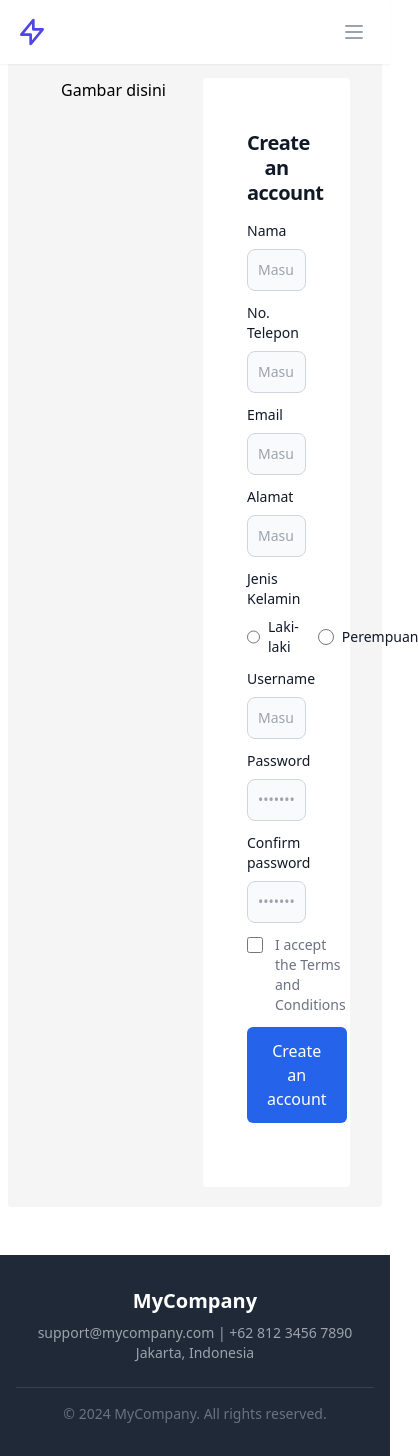
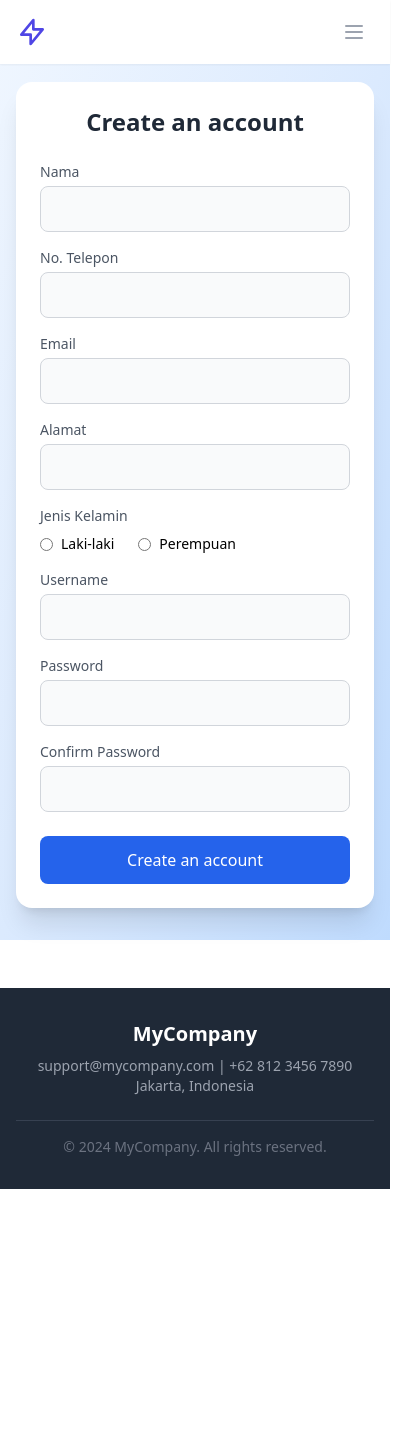
Before and after one commit to RifkiAlamasyah/fe-mexv, a React (Vite) app: page /register in a window 390 px wide. Shown: the whole page, 418 px wide, since content can reach past the window. After the commit the page ends 1189 px from the top, so only its background shows below. Built offline with nearby package versions, Linux system fonts and the light colour scheme.

Commit message:
FIX : Responsive Login and Register

```diff
--- a/src/components/molecules/Navbar.jsx
+++ b/src/components/molecules/Navbar.jsx
@@ -259,8 +259,8 @@ const Navbar = () => {
           >
             Home
           </NavLink>
-          <NavLink
-            to="/shop/list-product"
+        <NavLink
+           to="/shop/product-list"
             className={({ isActive }) =>
               `block pl-3 pr-4 py-2 border-l-4 text-base font-medium ${
                 isActive
@@ -270,7 +270,7 @@ const Navbar = () => {
             }
             onClick={() => setIsOpen(false)}
           >
-            About
+            Shop
           </NavLink>
           {sessionStorage.getItem("token") ? (
             <>
--- a/src/pages/auth/Login.jsx
+++ b/src/pages/auth/Login.jsx
@@ -98,7 +98,22 @@ const Login = () => {
   };
   return (
   <Template>
-      <div className="px-[32px] py-5 m-2 rounded min-h-screen bg-neutral-100">
+    <div className="min-h-screen bg-gradient-to-br from-blue-50 via-blue-100 to-blue-200 flex items-center justify-center px-4">
+
+      <div className="grid grid-cols-1 lg:grid-cols-2 max-w-5xl w-full bg-white rounded-2xl shadow-xl overflow-hidden">
+
+        {/* LEFT - IMAGE / BRAND */}
+        <div className="hidden lg:flex flex-col justify-center items-center bg-gradient-to-br from-blue-600 to-blue-500 text-white p-10">
+          <h2 className="text-3xl font-bold mb-4">Welcome Back</h2>
+          <p className="text-sm text-blue-100 text-center max-w-xs">
+            Login to manage your account and explore our products easily.
+          </p>
+        </div>
+
+        {/* RIGHT - FORM */}
+        <section className="flex items-center justify-center p-6 sm:p-10">
+          <div className="w-full max-w-md">
+
             {flashMessage.type !== "" && (
               <FlashMessage
                 title={flashMessage.title}
@@ -106,108 +121,82 @@ const Login = () => {
                 type={flashMessage.type}
               />
             )}
-        <div className="grid grid-cols-2 gap-4">
-          <div className="p-5 border border-2 rounded m-auto bg-gray-700">
-            {/* <img src="./public/img/banner/login.jpeg" alt="" width={500}/> */}
-            Gambar Disini
-          </div>
-          <section className="bg-gray-50 dark:bg-gray-900">
-            <div className="flex flex-col items-center justify-center px-6 py-8 mx-auto md:h-screen lg:py-0">
-              <div className="w-full bg-white rounded-lg shadow dark:border md:mt-0 sm:max-w-md xl:p-0 dark:bg-gray-800 dark:border-gray-700">
-                <div className="p-6 space-y-4 md:space-y-6 sm:p-8">
-                  <h1 className="text-xl font-bold leading-tight tracking-tight text-gray-900 md:text-2xl dark:text-white">
-                    Sign in to your account
+
+            <h1 className="text-2xl font-bold text-gray-800 mb-2">
+              Sign in
             </h1>
-                  <p className="text-red-600">{message}</p>
-                  <form
-                    className="space-y-4 md:space-y-6"
-                    onSubmit={handleSubmit}
-                  >
+            <p className="text-sm text-gray-500 mb-6">
+              Enter your credentials to continue
+            </p>
+
+            <p className="text-red-500 text-sm mb-4">{message}</p>
+
+            <form className="space-y-4" onSubmit={handleSubmit}>
+
+              {/* USERNAME */}
               <div>
-                      <label
-                        htmlFor="email"
-                        className="block mb-2 text-sm font-medium text-gray-900 dark:text-white"
-                      >
+                <label className="block text-sm font-medium text-gray-600 mb-1">
                   Username
                 </label>
                 <input
                   type="text"
-                        name="username"
-                        id="username"
-                        className="bg-gray-50 border border-gray-300 text-gray-900 rounded-lg focus:ring-primary-600 focus:border-primary-600 block w-full p-2.5 dark:bg-gray-700 dark:border-gray-600 dark:placeholder-gray-400 dark:text-white dark:focus:ring-blue-500 dark:focus:border-blue-500"
-                        required
+                  className="w-full px-4 py-2.5 rounded-lg border border-gray-300 focus:ring-2 focus:ring-blue-500 focus:border-blue-500 outline-none"
                   value={username}
                   onChange={(e) => setUsername(e.target.value)}
+                  required
                 />
               </div>
+
+              {/* PASSWORD */}
               <div>
-                      <label
-                        htmlFor="password"
-                        className="block mb-2 text-sm font-medium text-gray-900 dark:text-white"
-                      >
+                <label className="block text-sm font-medium text-gray-600 mb-1">
                   Password
                 </label>
                 <input
                   type="password"
-                        name="password"
-                        id="password"
-                        className="bg-gray-50 border border-gray-300 text-gray-900 rounded-lg focus:ring-primary-600 focus:border-primary-600 block w-full p-2.5 dark:bg-gray-700 dark:border-gray-600 dark:placeholder-gray-400 dark:text-white dark:focus:ring-blue-500 dark:focus:border-blue-500"
-                        required=""
+                  className="w-full px-4 py-2.5 rounded-lg border border-gray-300 focus:ring-2 focus:ring-blue-500 focus:border-blue-500 outline-none"
                   value={password}
                   onChange={(e) => setPassword(e.target.value)}
+                  required
                 />
               </div>
-                    <div className="flex items-center justify-between">
-                      <div className="flex items-start">
-                        <div className="flex items-center h-5">
-                          <input
-                            id="remember"
-                            aria-describedby="remember"
-                            type="checkbox"
-                            className="w-4 h-4 border border-gray-300 rounded bg-gray-50 focus:ring-3 focus:ring-primary-300 dark:bg-gray-700 dark:border-gray-600 dark:focus:ring-primary-600 dark:ring-offset-gray-800"
-                            required=""
-                          />
-                        </div>
-                        <div className="ml-3 text-sm">
-                          <label
-                            htmlFor="remember"
-                            className="text-gray-500 dark:text-gray-300"
-                          >
+
+              {/* REMEMBER + FORGOT */}
+              <div className="flex items-center justify-between text-sm">
+                <label className="flex items-center gap-2 text-gray-600">
+                  <input type="checkbox" className="rounded border-gray-300 text-blue-600 focus:ring-blue-500" />
                   Remember me
                 </label>
-                        </div>
-                      </div>
-                      <a
-                        href="#"
-                        className="text-sm font-medium text-primary-600 hover:underline dark:text-primary-500"
-                      >
+                <a href="#" className="text-blue-600 hover:underline">
                   Forgot password?
                 </a>
               </div>
+
+              {/* BUTTON */}
               <button
                 type="submit"
-                      className="w-full text-black bg-primary-600 hover:bg-primary-700 focus:ring-4 focus:outline-none focus:ring-primary-300 font-medium rounded-lg text-sm px-5 py-2.5 text-center dark:bg-primary-600 dark:hover:bg-primary-700 dark:focus:ring-primary-800"
+                className="w-full py-2.5 rounded-lg bg-blue-600 text-white font-medium hover:bg-blue-700 transition"
               >
                 Sign in
               </button>
-                    <p className="text-sm font-light text-gray-500 dark:text-gray-400">
-                      Don’t have an account yet?{" "}
-                      <a
-                        href="/register"
-                        className="font-medium text-primary-600 hover:underline dark:text-primary-500"
-                      >
+
+              {/* REGISTER */}
+              <p className="text-center text-sm text-gray-500 mt-6">
+                Don’t have an account?{" "}
+                <a href="/register" className="text-blue-600 font-medium hover:underline">
                   Sign up
                 </a>
               </p>
             </form>
           </div>
+        </section>
+
       </div>
+
+      <Loading show={loading} />
     </div>
-          </section>
-        </div>
-      </div>
-      <Loading show={loading} />
   </Template>
+
   );
 };
 
--- a/src/pages/auth/Register.jsx
+++ b/src/pages/auth/Register.jsx
@@ -155,7 +155,8 @@ const Register = () => {
 
   return (
  <Template>
-      <div className="px-[32px] py-5 m-2 rounded min-h-screen bg-neutral-100">
+  <div className="min-h-screen bg-gradient-to-br from-blue-50 via-blue-100 to-blue-200 flex items-center justify-center px-4 py-8">
+
     {flashMessage.type && (
       <FlashMessage
         title={flashMessage.title}
@@ -164,236 +165,196 @@ const Register = () => {
       />
     )}
 
-        <div className="grid grid-cols-2 gap-4">
-          <h1 className="text-center">Gambar disini</h1>
-          <section className="bg-white dark:bg-gray-900 rounded p-5">
-            <div className="px-6 py-8 mx-auto">
-              <h1 className="text-xl font-bold leading-tight tracking-tight text-gray-900 md:text-2xl dark:text-white mb-4 text-center">
+    <div className="grid grid-cols-1 lg:grid-cols-2 max-w-6xl w-full bg-white rounded-2xl shadow-xl overflow-hidden">
+
+      {/* LEFT PANEL */}
+      <div className="hidden lg:flex items-center justify-center bg-gradient-to-br from-blue-600 to-blue-500 text-white">
+        <h1 className="text-2xl font-bold">Gambar di sini</h1>
+      </div>
+
+      {/* FORM */}
+      <section className="p-6 sm:p-10 flex justify-center">
+        <div className="w-full max-w-md">
+
+          <h1 className="text-2xl font-bold text-gray-800 mb-6 text-center">
             Create an account
           </h1>
+
           <form onSubmit={(e) => e.preventDefault()}>
-                <div className="mb-3">
-                  <label
-                    htmlFor="nama"
-                    className="block mb-2 text-sm font-medium text-gray-900 dark:text-white"
-                  >
+
+            {/* NAMA */}
+            <div className="mb-4">
+              <label className="block mb-1 text-sm font-medium text-gray-600">
                 Nama
               </label>
               <input
-                    type="nama"
+                type="text"
                 name="nama"
-                    id="nama"
-                    className="bg-gray-50 border border-gray-300 text-gray-900 text-sm rounded-lg focus:ring-primary-600 focus:border-primary-600 block w-full p-2.5 dark:bg-gray-700 dark:border-gray-600 dark:placeholder-gray-400 dark:text-white dark:focus:ring-blue-500 dark:focus:border-blue-500"
-                    placeholder="Masukan Nama"
-                    required=""
                 value={formData.nama}
                 onChange={handlechange}
+                className="bg-gray-50 border border-gray-300 rounded-lg w-full p-2.5
+                focus:ring-2 focus:ring-blue-500 focus:border-blue-500"
               />
-                    <p className="text-sm text-red-600 mt-1">{errors.nama || ""}</p>
+              <p className="text-sm text-red-600 mt-1">{errors.nama}</p>
             </div>
-                <div className="mb-3">
-                  <label
-                    htmlFor="telp"
-                    className="block mb-2 text-sm font-medium text-gray-900 dark:text-white"
-                  >
+
+            {/* TELP */}
+            <div className="mb-4">
+              <label className="block mb-1 text-sm font-medium text-gray-600">
                 No. Telepon
               </label>
               <input
-                    type="telp"
+                type="text"
                 name="telp"
-                    id="telp"
-                    className="bg-gray-50 border border-gray-300 text-gray-900 text-sm rounded-lg focus:ring-primary-600 focus:border-primary-600 block w-full p-2.5 dark:bg-gray-700 dark:border-gray-600 dark:placeholder-gray-400 dark:text-white dark:focus:ring-blue-500 dark:focus:border-blue-500"
-                    placeholder="Masukan No Telepon"
-                    required=""
                 value={formData.telp}
                 onChange={handlechange}
                 maxLength={12}
+                className="bg-gray-50 border border-gray-300 rounded-lg w-full p-2.5
+                focus:ring-2 focus:ring-blue-500 focus:border-blue-500"
               />
-                    <p className="text-sm text-red-600 mt-1">{errors.telp || ""}</p>
+              <p className="text-sm text-red-600 mt-1">{errors.telp}</p>
             </div>
-                <div className="mb-3">
-                  <label
-                    htmlFor="email"
-                    className="block mb-2 text-sm font-medium text-gray-900 dark:text-white"
-                  >
+
+            {/* EMAIL */}
+            <div className="mb-4">
+              <label className="block mb-1 text-sm font-medium text-gray-600">
                 Email
               </label>
               <input
                 type="email"
                 name="email"
-                    id="email"
-                    className="bg-gray-50 border border-gray-300 text-gray-900 text-sm rounded-lg focus:ring-primary-600 focus:border-primary-600 block w-full p-2.5 dark:bg-gray-700 dark:border-gray-600 dark:placeholder-gray-400 dark:text-white dark:focus:ring-blue-500 dark:focus:border-blue-500"
-                    placeholder="Masukan No Telepon"
-                    required=""
                 value={formData.email}
                 onChange={handlechange}
+                className="bg-gray-50 border border-gray-300 rounded-lg w-full p-2.5
+                focus:ring-2 focus:ring-blue-500 focus:border-blue-500"
               />
-                    <p className="text-sm text-red-600 mt-1">{errors.email || ""}</p>
+              <p className="text-sm text-red-600 mt-1">{errors.email}</p>
             </div>
-                <div className="mb-3">
-                  <label
-                    htmlFor="alamat"
-                    className="block mb-2 text-sm font-medium text-gray-900 dark:text-white"
-                  >
+
+            {/* ALAMAT */}
+            <div className="mb-4">
+              <label className="block mb-1 text-sm font-medium text-gray-600">
                 Alamat
               </label>
               <input
-                    type="alamat"
+                type="text"
                 name="alamat"
-                    id="alamat"
-                    className="bg-gray-50 border border-gray-300 text-gray-900 text-sm rounded-lg focus:ring-primary-600 focus:border-primary-600 block w-full p-2.5 dark:bg-gray-700 dark:border-gray-600 dark:placeholder-gray-400 dark:text-white dark:focus:ring-blue-500 dark:focus:border-blue-500"
-                    placeholder="Masukan Alamat"
-                    required=""
                 value={formData.alamat}
                 onChange={handlechange}
+                className="bg-gray-50 border border-gray-300 rounded-lg w-full p-2.5
+                focus:ring-2 focus:ring-blue-500 focus:border-blue-500"
               />
-                    <p className="text-sm text-red-600 mt-1">{errors.alamat || ""}</p>
+              <p className="text-sm text-red-600 mt-1">{errors.alamat}</p>
             </div>
-                <div className="mb-3">
-                  <label className="block mb-2 text-sm font-medium text-gray-900 dark:text-white">
+
+            {/* GENDER */}
+            <div className="mb-4">
+              <label className="block mb-2 text-sm font-medium text-gray-600">
                 Jenis Kelamin
               </label>
-                  <div className="flex items-center">
-                    <label className="flex items-center mr-4">
+              <div className="flex gap-6">
+                <label className="flex items-center gap-2 text-sm">
                   <input
                     type="radio"
                     name="jenis_kelamin"
                     value="Laki-laki"
-                        checked={formData.jenis_kelamin == "Laki-laki"}
+                    checked={formData.jenis_kelamin === "Laki-laki"}
                     onChange={handlechange}
-                        className="w-4 h-4 text-blue-600 bg-gray-100 border-gray-300 focus:ring-blue-500 dark:focus:ring-blue-600 dark:ring-offset-gray-800 focus:ring-2 dark:bg-gray-700 dark:border-gray-600"
+                    className="text-blue-600 focus:ring-blue-500"
                   />
-                      <span className="ml-2 text-sm font-medium text-gray-900 dark:text-gray-300">
                   Laki-laki
-                      </span>
                 </label>
-                    <label className="flex items-center">
+                <label className="flex items-center gap-2 text-sm">
                   <input
                     type="radio"
                     name="jenis_kelamin"
                     value="Perempuan"
-                        checked={formData.jenis_kelamin == "Perempuan"}
+                    checked={formData.jenis_kelamin === "Perempuan"}
                     onChange={handlechange}
-                        className="w-4 h-4 text-pink-600 bg-gray-100 border-gray-300 focus:ring-pink-500 dark:focus:ring-pink-600 dark:ring-offset-gray-800 focus:ring-2 dark:bg-gray-700 dark:border-gray-600"
+                    className="text-blue-600 focus:ring-blue-500"
                   />
-                      <span className="ml-2 text-sm font-medium text-gray-900 dark:text-gray-300">
                   Perempuan
-                      </span>
                 </label>
               </div>
-                     <p className="text-sm text-red-600 mt-1">{errors.jenis_kelamin || ""}</p>
+              <p className="text-sm text-red-600 mt-1">
+                {errors.jenis_kelamin}
+              </p>
             </div>
-                <div className="mb-3">
-                  <label
-                    htmlFor="username"
-                    className="block mb-2 text-sm font-medium text-gray-900 dark:text-white"
-                  >
+
+            {/* USERNAME */}
+            <div className="mb-4">
+              <label className="block mb-1 text-sm font-medium text-gray-600">
                 Username
               </label>
               <input
-                    type="username"
+                type="text"
                 name="username"
-                    id="username"
-                    className="bg-gray-50 border border-gray-300 text-gray-900 text-sm rounded-lg focus:ring-primary-600 focus:border-primary-600 block w-full p-2.5 dark:bg-gray-700 dark:border-gray-600 dark:placeholder-gray-400 dark:text-white dark:focus:ring-blue-500 dark:focus:border-blue-500"
-                    placeholder="Masukan Username"
-                    required=""
                 value={formData.username}
                 onChange={handlechange}
+                className="bg-gray-50 border border-gray-300 rounded-lg w-full p-2.5
+                focus:ring-2 focus:ring-blue-500 focus:border-blue-500"
               />
-                    <p className="text-sm text-red-600 mt-1">{errors.username || ""}</p>
+              <p className="text-sm text-red-600 mt-1">{errors.username}</p>
             </div>
-                <div className="mb-3">
-                  <label
-                    htmlFor="password"
-                    className="block mb-2 text-sm font-medium text-gray-900 dark:text-white"
-                  >
+
+            {/* PASSWORD */}
+            <div className="mb-4">
+              <label className="block mb-1 text-sm font-medium text-gray-600">
                 Password
               </label>
               <input
                 type="password"
                 name="password"
-                    id="password"
-                    placeholder="••••••••"
-                    className="bg-gray-50 border border-gray-300 text-gray-900 text-sm rounded-lg focus:ring-primary-600 focus:border-primary-600 block w-full p-2.5 dark:bg-gray-700 dark:border-gray-600 dark:placeholder-gray-400 dark:text-white dark:focus:ring-blue-500 dark:focus:border-blue-500"
-                    required=""
                 value={formData.password}
                 onChange={handlechange}
+                className="bg-gray-50 border border-gray-300 rounded-lg w-full p-2.5
+                focus:ring-2 focus:ring-blue-500 focus:border-blue-500"
               />
-                  <p className="text-sm text-red-600 mt-1">{errors.password || ""}</p>
+              <p className="text-sm text-red-600 mt-1">{errors.password}</p>
             </div>
-                <div className="mb-3">
-                  <label
-                    htmlFor="confirm-password"
-                    className="block mb-2 text-sm font-medium text-gray-900 dark:text-white"
-                  >
-                    Confirm password
+
+            {/* CONFIRM */}
+            <div className="mb-6">
+              <label className="block mb-1 text-sm font-medium text-gray-600">
+                Confirm Password
               </label>
               <input
                 type="password"
                 name="confirmPassword"
-                    id="confirmPassword"
-                    placeholder="••••••••"
-                    className="bg-gray-50 border border-gray-300 text-gray-900 text-sm rounded-lg focus:ring-primary-600 focus:border-primary-600 block w-full p-2.5 dark:bg-gray-700 dark:border-gray-600 dark:placeholder-gray-400 dark:text-white dark:focus:ring-blue-500 dark:focus:border-blue-500"
-                    required=""
                 value={formData.confirmPassword}
                 onChange={handlechange}
+                className="bg-gray-50 border border-gray-300 rounded-lg w-full p-2.5
+                focus:ring-2 focus:ring-blue-500 focus:border-blue-500"
               />
               {touched.confirmPassword && errors.password && (
                 <p className="text-sm text-red-600 mt-1">{errors.password}</p>
               )}
             </div>
-                <div className="flex items-start mb-3">
-                  <div className="flex items-center h-5">
-                    <input
-                      id="terms"
-                      aria-describedby="terms"
-                      type="checkbox"
-                      className="w-4 h-4 border border-gray-300 rounded bg-gray-50 focus:ring-3 focus:ring-primary-300 dark:bg-gray-700 dark:border-gray-600 dark:focus:ring-primary-600 dark:ring-offset-gray-800"
-                      required=""
-                    />
-                  </div>
-                  <div className="ml-3 text-sm">
-                    <label
-                      htmlFor="terms"
-                      className="font-light text-gray-500 dark:text-gray-300"
-                    >
-                      I accept the{" "}
-                      <a
-                        className="font-medium text-primary-600 hover:underline dark:text-primary-500"
-                        href="#"
-                      >
-                        Terms and Conditions
-                      </a>
-                    </label>
-                  </div>
-                </div>
-                <div className="mb-3 w-full">
-                  <div className="text-center mb-3">
+
+            {/* BUTTON */}
             <button
               type="button"
-                      onClick={() => {
-                        if (Object.keys(errors).length === 0) {
-                          showConfirmation();
-                        }
-                      }}
-                      className={`w-50 px-5 py-3 rounded-md ${
+              onClick={() => Object.keys(errors).length === 0 && showConfirmation()}
+              disabled={Object.keys(errors).length > 0}
+              className={`w-full py-3 rounded-lg font-medium transition
+                ${
                   Object.keys(errors).length === 0
-                          ? 'bg-blue-600 text-white hover:bg-blue-700'
-                          : 'bg-gray-400 text-black cursor-not-allowed'
+                    ? "bg-blue-600 text-white hover:bg-blue-700"
+                    : "bg-gray-300 text-gray-600 cursor-not-allowed"
                 }`}
-                      disabled={Object.keys(errors).length > 0}
             >
               Create an account
             </button>
-                  </div>
-                </div>
+
           </form>
         </div>
       </section>
     </div>
+
+    <Loading show={loading} />
   </div>
-      <Loading show={loading} />
   </Template>
+
   );
 };
 
```
Lines whose indentation alone changed are shown as unchanged.
